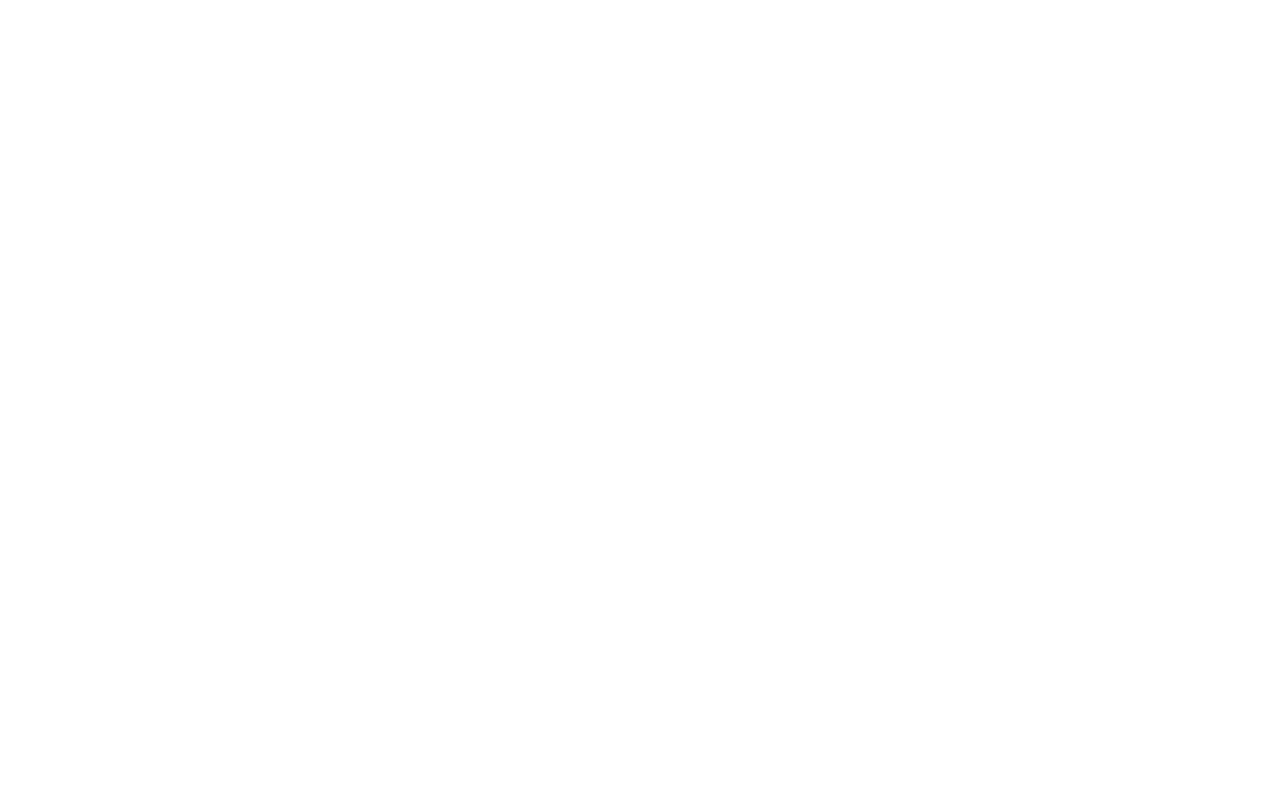
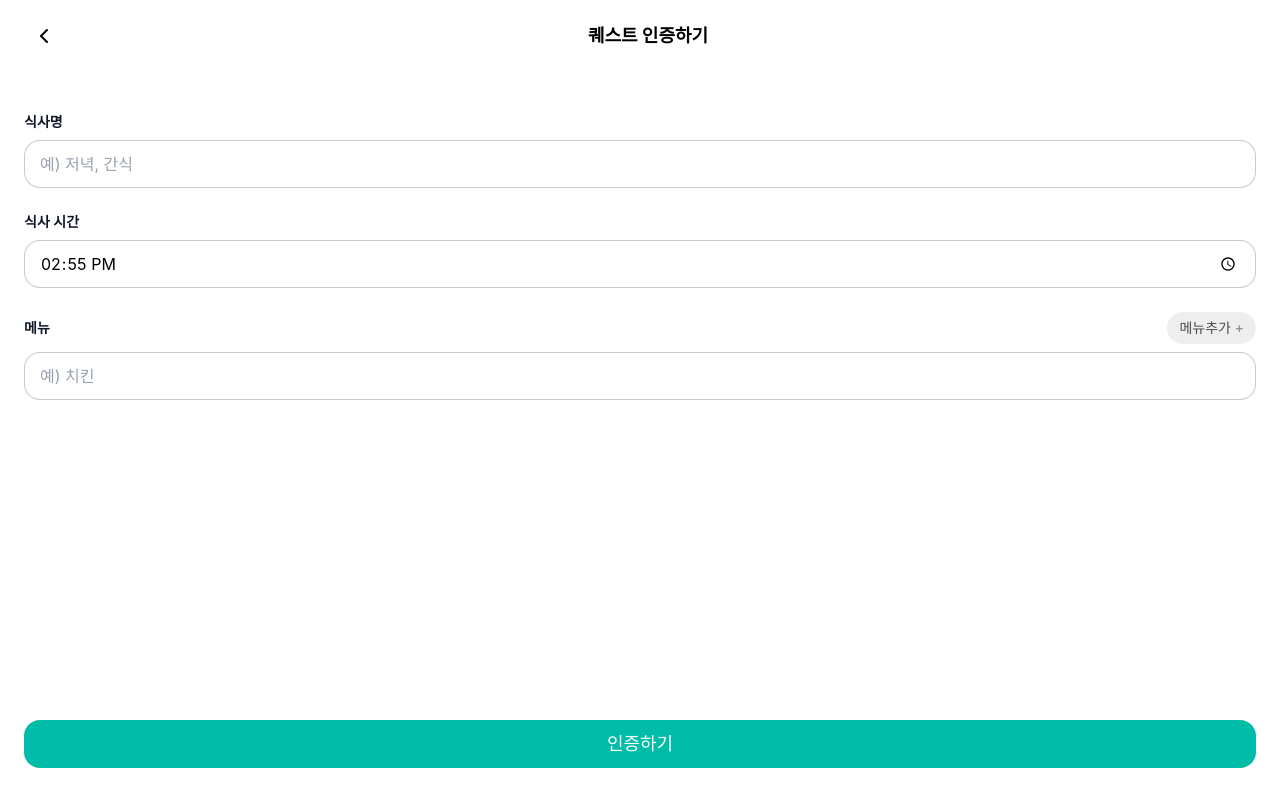
Before and after one commit to 9oormthon-univ/2025_SEASONTHON_TEAM_4_FE, a React (Vite) app: page /update in a window 1280 px wide. Before the commit this address had no page. Built offline with nearby package versions, Linux system fonts and the light colour scheme; a web font is replaced by a local one.

Commit message:
퀘스트 인증하기 페이지 완성

```diff
--- a/src/App.jsx
+++ b/src/App.jsx
@@ -18,6 +18,8 @@
 import Signup_5 from "./screens/steps/Signup_5.jsx";
 import Signup_6 from "./screens/steps/Signup_6.jsx";
 import Signup_7 from "./screens/steps/Signup_7.jsx";
+import QuestUpdatePage from "./screens/kid/QuestUpdatePage.jsx";
+import QuestCheckPage from "./screens/kid/QuestCheckPage.jsx";
 
 export default function App() {
     return (
@@ -41,6 +43,8 @@
                     <Route path="/quest" element={<QuestPage />} />
                     <Route path="/quest-1" element={<QuestOnePage />} />
                     <Route path="/report" element={<ReportPage />} />
+                    <Route path="/update" element={<QuestUpdatePage/>} />
+                    <Route path="/quest-check" element={<QuestCheckPage/>} />
                 </Routes>
             </SignupProvider>
         </Router>
--- /dev/null
+++ b/src/screens/kid/QuestCheckPage.jsx
@@ -0,0 +1,3 @@
+import React from "react";
+
+export default function QuestCheckPage() {}
--- a/src/screens/kid/QuestOnePage.jsx
+++ b/src/screens/kid/QuestOnePage.jsx
@@ -11,8 +11,7 @@
     };
 
     const handleComplete = () => {
-        console.log("Quest completed!");
-        navigate(-1); // 완료 후 뒤로 이동
+        navigate("/update");
     };
 
     return (
@@ -87,10 +86,10 @@
             <div className="px-6 pb-8">
                 <button
                     onClick={handleComplete}
-                    className="w-full bg-teal-500 text-white text-lg font-medium py-4 rounded-2xl hover:bg-teal-600 transition-colors"
+                    className="w-full bg-teal-500 text-white text-lg font-medium py-2.5 rounded-2xl hover:bg-teal-600 transition-colors"
                     type="button"
                 >
-                    입력하기
+                    인증하기
                 </button>
             </div>
         </div>
--- /dev/null
+++ b/src/screens/kid/QuestUpdatePage.jsx
@@ -0,0 +1,137 @@
+import React, { useState } from "react";
+import { useNavigate } from "react-router-dom";
+
+const pad2 = (n) => String(n).padStart(2, "0");
+const nowTime = () => {
+    const d = new Date();
+    return `${pad2(d.getHours())}:${pad2(d.getMinutes())}`;
+};
+
+export default function QuestUpdatePage() {
+    const navigate = useNavigate();
+    const handleBack = () => navigate(-1);
+    const handleComplete = () => navigate("/quest-check");
+
+    const [mealName, setMealName] = useState("");
+    const [mealTime, setMealTime] = useState(nowTime());
+    const [menuText, setMenuText] = useState("");
+    const [showKcal, setShowKcal] = useState(false);
+
+    const handleAddMenu = () => setShowKcal(true);
+
+    return (
+        <div className="min-h-screen bg-white flex flex-col">
+            <div className="px-6 py-4 bg-white flex items-center justify-between">
+                <button
+                    onClick={handleBack}
+                    className="p-2 hover:bg-gray-200 rounded-full transition-colors"
+                    type="button"
+                    aria-label="뒤로가기"
+                >
+                    <svg width="24" height="24" viewBox="0 0 24 24" fill="none">
+                        <path
+                            d="M15 18L9 12L15 6"
+                            stroke="currentColor"
+                            strokeWidth="2"
+                            strokeLinecap="round"
+                            strokeLinejoin="round"
+                        />
+                    </svg>
+                </button>
+                <h1 className="text-lg font-bold text-black">퀘스트 인증하기</h1>
+                <div className="w-6" />
+            </div>
+
+            {/* input boxes */}
+            <main className="flex-1 px-6 py-10">
+                <div className="space-y-6">
+                    {/* 식사명 */}
+                    <div>
+                        <label className="block text-sm font-semibold text-gray-900 mb-2">식사명</label>
+                        <div className="rounded-2xl bg-white px-4 py-3
+                        ring-1 ring-inset ring-[#CACACA]
+                        focus-within:ring-2 focus-within:ring-[#CACACA] transition">
+                            <input
+                                type="text"
+                                value={mealName}
+                                onChange={(e) => setMealName(e.target.value)}
+                                placeholder="예) 저녁, 간식"
+                                className="w-full bg-transparent outline-none placeholder:text-gray-400"
+                            />
+                        </div>
+                    </div>
+
+                    {/* 식사 시간 */}
+                    <div>
+                        <label className="block text-sm font-semibold text-gray-900 mb-2">식사 시간</label>
+                        <div className="rounded-2xl bg-white px-4 py-3
+                        ring-1 ring-inset ring-[#CACACA]
+                        focus-within:ring-2 focus-within:ring-[#CACACA] transition">
+
+                        <input
+                                type="time"
+                                value={mealTime}
+                                onChange={(e) => setMealTime(e.target.value)}
+                                step="60"
+                                className="w-full bg-transparent outline-none placeholder:text-gray-400 appearance-none"
+                            />
+                        </div>
+                    </div>
+
+                    {/* 메뉴 */}
+                    <div>
+                        <div className="flex items-center justify-between mb-2">
+                            <label className="block text-sm font-semibold text-gray-900">메뉴</label>
+                            <button
+                                type="button"
+                                onClick={handleAddMenu}
+                                className="text-sm font-medium text-[#4B4B4B] px-3 py-1.5 rounded-full hover:bg-[#E5E5E5] transition
+                                           bg-[#EEEEEE]"
+                            >
+                                메뉴추가 <span className="text-sm font-medium text-[#8E8E8E]">+</span>
+                            </button>
+                        </div>
+
+                        <div
+                            className="relative rounded-2xl bg-white px-4 py-3
+             ring-1 ring-inset ring-[#CACACA]
+             focus-within:ring-2 focus-within:ring-[#CACACA] transition"
+                        >
+                            <input
+                                type="text"
+                                value={menuText}
+                                onChange={(e) => setMenuText(e.target.value)}
+                                placeholder="예) 치킨"
+                                className={`w-full bg-transparent outline-none placeholder:text-gray-400 ${
+                                    showKcal ? "pr-24" : ""
+                                }`}
+                            />
+
+                            {showKcal && (
+                                <button
+                                    type="button"
+                                    className="absolute right-2 top-1/2 -translate-y-1/2
+                 rounded-full px-3 py-1 text-xs font-semibold
+                 leading-none bg-teal-500 text-white"
+                                >
+                                    750Kcal
+                                </button>
+                            )}
+                        </div>
+                    </div>
+                </div>
+            </main>
+
+            {/* 하단 버튼 */}
+            <div className="px-6 pb-8">
+                <button
+                    onClick={handleComplete}
+                    className="w-full bg-teal-500 text-white text-lg font-medium py-2.5 rounded-2xl hover:bg-teal-600 transition-colors"
+                    type="button"
+                >
+                    인증하기
+                </button>
+            </div>
+        </div>
+    );
+}
```
